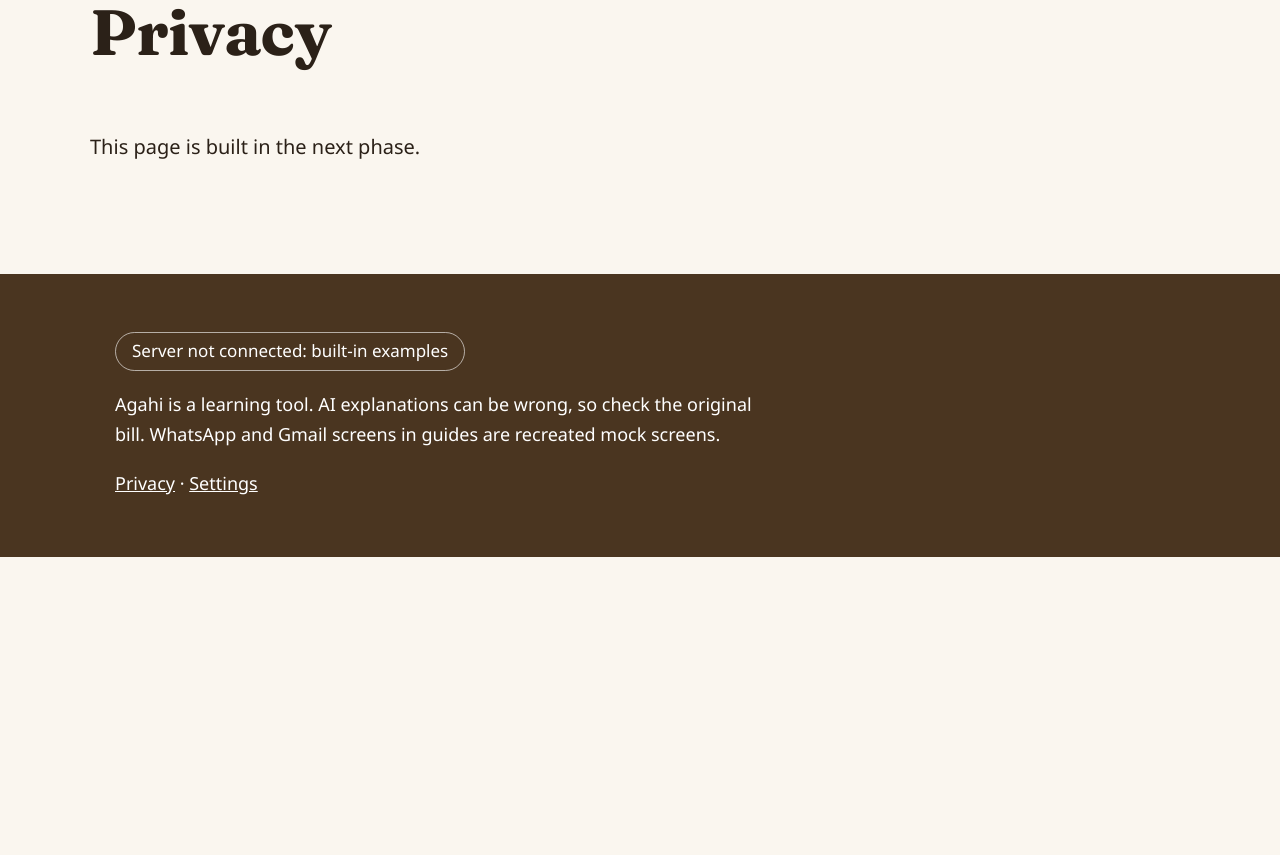
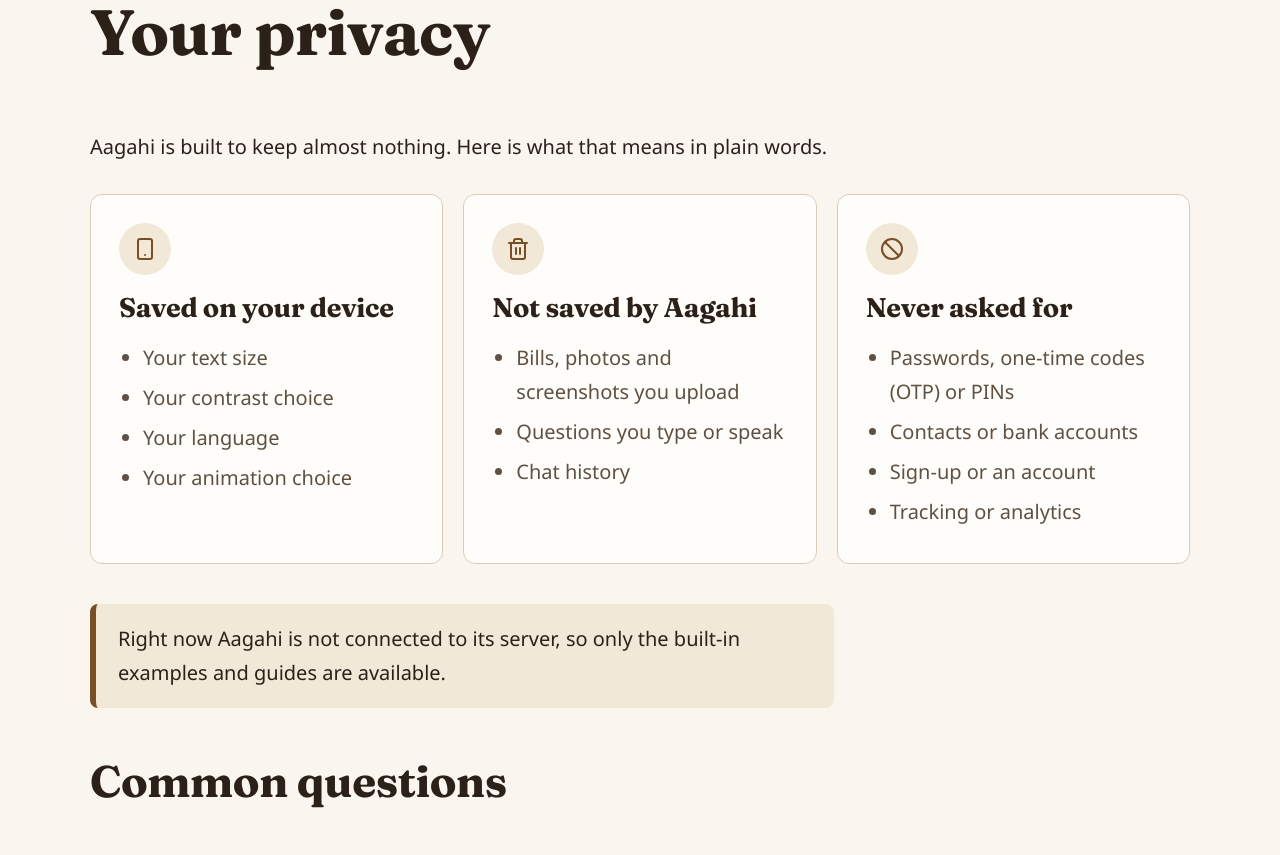
Before and after one commit to Amna-Muhammad-Git/Aagahi, a React (Vite) app in the folder Frotend/: page /privacy in a window 1280 px wide. Shown: the part 200-1055 px from the top of the page. Before the commit the page ends 800 px from the top, so only its background shows below. Built offline with nearby package versions, Linux system fonts and the light colour scheme; no server answers; a web font is replaced by a local one.

Commit message:
Add Privacy page with at-a-glance cards, live mode notice and FAQ

```diff
--- a/Frotend/src/App.jsx
+++ b/Frotend/src/App.jsx
@@ -6,6 +6,7 @@ import GuideLibrary from "./pages/GuideLibrary";
 import GuideView from "./pages/GuideView";
 import Placeholder from "./pages/Placeholder";
 import Bills from "./pages/Bills";
+import Privacy from "./pages/Privacy";
 
 export default function App() {
   return (
@@ -17,9 +18,9 @@ export default function App() {
         <Route path="guides/:id" element={<GuideView />} />
         <Route path="screen-helper" element={<Placeholder title="Screen helper" />} />
         <Route path="ask" element={<Placeholder title="Ask a question" />} />
-        <Route path="privacy" element={<Placeholder title="Privacy" />} />
         <Route path="settings" element={<Settings />} />
         <Route path="*" element={<Placeholder title="Page not found" />} />
+        <Route path="privacy" element={<Privacy />} />
 
       </Route>
     </Routes>
--- a/Frotend/src/index.css
+++ b/Frotend/src/index.css
@@ -1691,3 +1691,96 @@ p {
 [data-motion="on"] .hero-media::before {
   animation: panelIn 1s .1s cubic-bezier(.2, .7, .2, 1) backwards;
 }
+
+/* ---------- Privacy ---------- */
+.glance {
+  display: grid;
+  gap: 1rem;
+  margin: 1.5rem 0 2rem;
+}
+
+@media (min-width: 800px) {
+  .glance {
+    grid-template-columns: repeat(3, 1fr);
+  }
+}
+
+.glance>.reveal {
+  display: flex;
+}
+
+.glance-card {
+  flex: 1;
+  display: flex;
+  flex-direction: column;
+  gap: .5rem;
+  background: var(--surface);
+  border: 1px solid var(--border);
+  border-radius: var(--radius);
+  padding: 1.4rem;
+}
+
+.glance-card h2 {
+  font-size: 1.35rem;
+  margin: 0;
+}
+
+.glance-card ul {
+  margin: 0;
+  padding-left: 1.2rem;
+  color: var(--muted);
+}
+
+.glance-card li {
+  margin-bottom: .3rem;
+}
+
+.faq {
+  margin: 1rem 0 2rem;
+}
+
+.faq details {
+  background: var(--surface);
+  border: 1px solid var(--border);
+  border-radius: var(--radius);
+  margin-bottom: .75rem;
+}
+
+.faq details[open] {
+  border-color: var(--accent);
+}
+
+.faq summary {
+  min-height: 64px;
+  display: flex;
+  align-items: center;
+  justify-content: space-between;
+  gap: 1rem;
+  padding: .75rem 1.25rem;
+  font-weight: 700;
+  font-size: 1.15rem;
+  cursor: pointer;
+  list-style: none;
+}
+
+.faq summary::-webkit-details-marker {
+  display: none;
+}
+
+.chev-d {
+  flex: none;
+  transition: transform .25s;
+}
+
+.faq details[open] .chev-d {
+  transform: rotate(180deg);
+}
+
+.faq-body {
+  padding: 0 1.25rem 1.25rem;
+  color: var(--muted);
+}
+
+.faq-body p {
+  margin: .5rem 0;
+}
--- /dev/null
+++ b/Frotend/src/pages/Privacy.jsx
@@ -0,0 +1,110 @@
+import { useEffect, useState } from "react";
+import { Smartphone, Trash2, Ban, ChevronDown } from "lucide-react";
+import Reveal from "../components/Reveal";
+import { getHealth } from "../api/client";
+
+const GLANCE = [
+    {
+        Icon: Smartphone,
+        title: "Saved on your device",
+        items: ["Your text size", "Your contrast choice", "Your language", "Your animation choice"],
+    },
+    {
+        Icon: Trash2,
+        title: "Not saved by Aagahi",
+        items: ["Bills, photos and screenshots you upload", "Questions you type or speak", "Chat history"],
+    },
+    {
+        Icon: Ban,
+        title: "Never asked for",
+        items: ["Passwords, one-time codes (OTP) or PINs", "Contacts or bank accounts", "Sign-up or an account", "Tracking or analytics"],
+    },
+];
+
+const FAQ = [
+    {
+        q: "What happens to a bill I upload?",
+        a: [
+            "Your file is held in the server's memory only while your request is being answered. It is not written to disk, and it is discarded once you get your answer.",
+            "Account numbers are hidden before anything is read by AI, and Aagahi only ever shows the last four digits, like ••••1234.",
+        ],
+    },
+    {
+        q: "Can the AI be wrong?",
+        a: [
+            "Yes. Explanations from AI are estimates and can contain mistakes. Always check the original bill or screen before you act on anything.",
+            "Aagahi only explains and teaches. It never pays a bill, sends a message or taps anything for you.",
+        ],
+    },
+    {
+        q: "How do voice questions work?",
+        a: [
+            "When you speak a question, your browser turns your voice into text. Some browsers do this using an online service run by the browser maker, which Aagahi does not control.",
+            "Aagahi does not record or keep your audio or the words you said. You will always see the question as text, and you can type it instead.",
+        ],
+    },
+    {
+        q: "Are the WhatsApp and Gmail screens real?",
+        a: [
+            "No. The pictures in the guides are simple recreated mock screens, so you can practise without opening a real app. They are not the real WhatsApp or Gmail.",
+        ],
+    },
+    {
+        q: "How do I clear what is saved?",
+        a: [
+            "Your settings are kept in your browser only. To remove them, clear this site's data in your browser settings, or ask someone you trust to help you do it.",
+        ],
+    },
+];
+
+const MODE_TEXT = {
+    checking: "Checking how Aagahi is running…",
+    cached: "Right now Aagahi is in demo mode. Only the built-in sample bills are explained, and nothing is sent to an AI service.",
+    live: "Right now Aagahi is in live mode. A file you upload is sent to an AI service so it can be read. Aagahi does not keep it, and the AI service's own rules apply to how it handles the request.",
+    offline: "Right now Aagahi is not connected to its server, so only the built-in examples and guides are available.",
+};
+
+function ModeNote() {
+    const [mode, setMode] = useState("checking");
+    useEffect(() => {
+        let alive = true;
+        getHealth().then((h) => alive && setMode(h.mode)).catch(() => alive && setMode("offline"));
+        return () => { alive = false; };
+    }, []);
+    return <p className="notice" aria-live="polite">{MODE_TEXT[mode] || MODE_TEXT.offline}</p>;
+}
+
+export default function Privacy() {
+    return (
+        <div className="container section">
+            <h1>Your privacy</h1>
+            <p>Aagahi is built to keep almost nothing. Here is what that means in plain words.</p>
+
+            <div className="glance">
+                {GLANCE.map(({ Icon, title, items }, i) => (
+                    <Reveal key={title} delay={i * 120}>
+                        <section className="glance-card">
+                            <span className="bubble"><Icon aria-hidden="true" /></span>
+                            <h2>{title}</h2>
+                            <ul>{items.map((t) => <li key={t}>{t}</li>)}</ul>
+                        </section>
+                    </Reveal>
+                ))}
+            </div>
+
+            <ModeNote />
+
+            <h2>Common questions</h2>
+            <div className="faq">
+                {FAQ.map(({ q, a }) => (
+                    <details key={q}>
+                        <summary>{q}<ChevronDown className="chev-d" aria-hidden="true" /></summary>
+                        <div className="faq-body">{a.map((p) => <p key={p}>{p}</p>)}</div>
+                    </details>
+                ))}
+            </div>
+
+            <p className="muted">Aagahi is a prototype made for a hackathon. If anything here is unclear, please ask a family member or someone you trust to read it with you.</p>
+        </div>
+    );
+}
```
